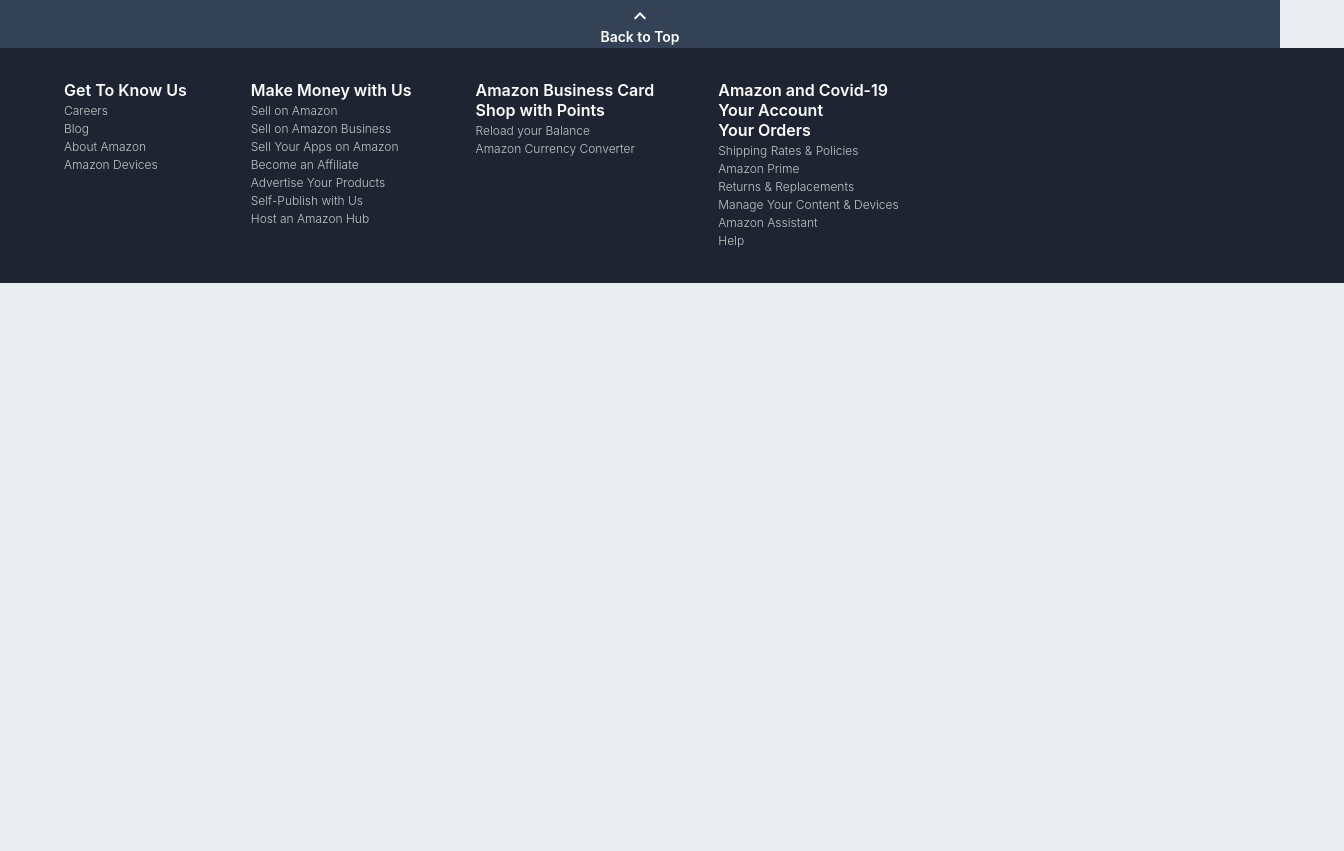
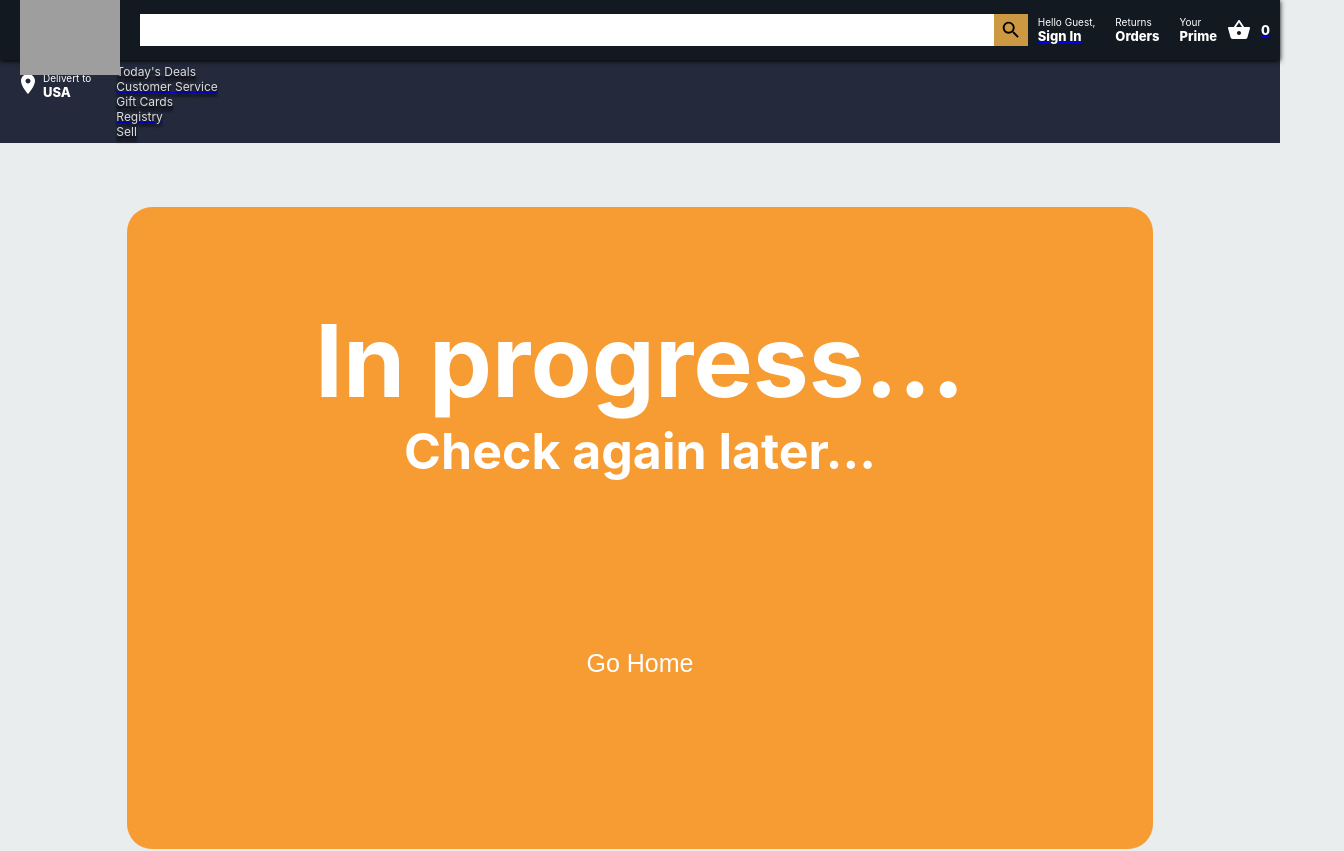
Before and after one commit to davesheinbein/amazon-clone-ds, a React (Create React App) app: page /inProgress in a window 1280 px wide. Shown: the top 851 px of the page, 1344 px wide, since content can reach past the window. Before the commit the page ends 800 px from the top, so only its background shows below. Built offline with nearby package versions, Linux system fonts and the light colour scheme; no server answers; grey boxes are pictures that could not be loaded.

Commit message:
update to header, footer

```diff
--- a/src/components/Footer/stlye/Footer.css
+++ b/src/components/Footer/stlye/Footer.css
@@ -1,9 +1,11 @@
 .footer {
-  width: 100%;
   background: #1e2432;
   display: -webkit-box;
   display: -ms-flexbox;
   display: flex;
+  -webkit-box-pack: center;
+      -ms-flex-pack: center;
+          justify-content: center;
   padding: 2em;
 }
 
--- a/src/components/Footer/stlye/Footer.scss
+++ b/src/components/Footer/stlye/Footer.scss
@@ -1,7 +1,7 @@
 .footer {
-	width: 100%;
 	background: rgb(30, 36, 50);
 	display: flex;
+	justify-content: center;
 	padding: 2em;
 }
 
--- a/src/components/Header/Header.jsx
+++ b/src/components/Header/Header.jsx
@@ -9,13 +9,13 @@
 
 function Header() {
 	const [{ basket, user }] = useStateValue();
-	const [show, handleShow] = useState(false);
+	const [show, handleShow] = useState(true);
 
 	useEffect(() => {
 		window.addEventListener('scroll', () => {
 			if (window.scrollY > 100) {
 				handleShow(true);
-			}
+			} else handleShow(false);
 		});
 		return () => {
 			window.removeEventListener('scroll');
@@ -100,17 +100,29 @@
 				</div>
 				<div
 					className={`nav ${show && 'subHeader__links'}`}>
+					<Link to='/inProgress'>
 						<span className='subHeader__link'>
 							Today's Deals
 						</span>
+					</Link>
+					<Link to='/inProgress'>
 						<span className='subHeader__link'>
 							Customer Service
 						</span>
+					</Link>
+					<Link to='/inProgress'>
 						<span className='subHeader__link'>
 							Gift Cards
 						</span>
-					<span className='subHeader__link'>Registry</span>
+					</Link>
+					<Link to='/inProgress'>
+						<span className='subHeader__link'>
+							Registry
+						</span>
+					</Link>
+					<Link to='/inProgress'>
 						<span className='subHeader__link'>Sell</span>
+					</Link>
 				</div>
 			</div>
 		</>
--- /dev/null
+++ b/src/components/InProgress/InProgress.jsx
@@ -0,0 +1,29 @@
+import React from 'react';
+import { Link } from 'react-router-dom';
+import './style/InProgress.css';
+
+function InProgress() {
+	return (
+		<div className='inProgrss'>
+			<div className='inProgress__container'>
+				<h1 className='inProgress__title'>
+					In progress...
+				</h1>
+				<h5 className='inProgress__message'>
+					Check again later...
+				</h5>
+				<div className='inProgress__buttonContainer'>
+					<Link to='/' style={{ textDecoration: 'none' }}>
+						<button
+							className='inProgress__button'
+							type='button'>
+							Go Home
+						</button>
+					</Link>
+				</div>
+			</div>
+		</div>
+	);
+}
+
+export default InProgress;
--- /dev/null
+++ b/src/components/InProgress/style/InProgress.css
@@ -0,0 +1,119 @@
+.inProgrss {
+  width: 100%;
+  height: 100%;
+  display: -webkit-box;
+  display: -ms-flexbox;
+  display: flex;
+  -webkit-box-orient: vertical;
+  -webkit-box-direction: normal;
+      -ms-flex-direction: column;
+          flex-direction: column;
+  -webkit-box-pack: center;
+      -ms-flex-pack: center;
+          justify-content: center;
+  -webkit-box-align: center;
+      -ms-flex-align: center;
+          align-items: center;
+  color: #ffffff;
+}
+
+.inProgress__container {
+  width: 80%;
+  height: 80vh;
+  margin: 4em;
+  display: -webkit-box;
+  display: -ms-flexbox;
+  display: flex;
+  -webkit-box-orient: vertical;
+  -webkit-box-direction: normal;
+      -ms-flex-direction: column;
+          flex-direction: column;
+  -webkit-box-pack: center;
+      -ms-flex-pack: center;
+          justify-content: center;
+  -webkit-box-align: center;
+      -ms-flex-align: center;
+          align-items: center;
+  background: #f79b33;
+  border: 1px solid rgba(247, 155, 51, 0.5);
+  border-radius: 25px;
+}
+
+.inProgress__title {
+  width: 100%;
+  height: 100%;
+  display: -webkit-box;
+  display: -ms-flexbox;
+  display: flex;
+  -webkit-box-orient: vertical;
+  -webkit-box-direction: normal;
+      -ms-flex-direction: column;
+          flex-direction: column;
+  -webkit-box-pack: end;
+      -ms-flex-pack: end;
+          justify-content: flex-end;
+  -webkit-box-align: center;
+      -ms-flex-align: center;
+          align-items: center;
+  font-size: 100px;
+}
+
+.inProgress__message {
+  width: 100%;
+  height: 100%;
+  display: -webkit-box;
+  display: -ms-flexbox;
+  display: flex;
+  -webkit-box-pack: center;
+      -ms-flex-pack: center;
+          justify-content: center;
+  -webkit-box-align: start;
+      -ms-flex-align: start;
+          align-items: flex-start;
+  font-size: 50px;
+}
+
+.inProgress__buttonContainer {
+  width: 100%;
+  height: 100%;
+  display: -webkit-box;
+  display: -ms-flexbox;
+  display: flex;
+  -webkit-box-orient: vertical;
+  -webkit-box-direction: normal;
+      -ms-flex-direction: column;
+          flex-direction: column;
+  -webkit-box-align: start;
+      -ms-flex-align: start;
+          align-items: flex-start;
+  -webkit-box-align: center;
+      -ms-flex-align: center;
+          align-items: center;
+}
+
+.inProgress__button {
+  display: -webkit-box;
+  display: -ms-flexbox;
+  display: flex;
+  -webkit-box-orient: vertical;
+  -webkit-box-direction: normal;
+      -ms-flex-direction: column;
+          flex-direction: column;
+  -webkit-box-pack: center;
+      -ms-flex-pack: center;
+          justify-content: center;
+  -webkit-box-align: center;
+      -ms-flex-align: center;
+          align-items: center;
+  padding: 0.5em 1em;
+  font-size: 25px;
+  color: #ffffff;
+  background: transparent;
+  border-color: transparent;
+  outline: transparent;
+}
+
+.inProgress__button:hover {
+  color: #000000;
+}
+/*# sourceMappingURL=InProgress.css.map */
--- /dev/null
+++ b/src/components/InProgress/style/InProgress.scss
@@ -0,0 +1,66 @@
+.inProgrss {
+	width: 100%;
+	height: 100%;
+	display: flex;
+	flex-direction: column;
+	justify-content: center;
+	align-items: center;
+	color: #ffffff;
+}
+
+.inProgress__container {
+	width: 80%;
+	height: 80vh;
+	margin: 4em;
+	display: flex;
+	flex-direction: column;
+	justify-content: center;
+	align-items: center;
+	background: rgba(247, 155, 51, 1);
+	border: 1px solid rgba(247, 155, 51, 0.5);
+	border-radius: 25px;
+}
+
+.inProgress__title {
+	width: 100%;
+	height: 100%;
+	display: flex;
+	flex-direction: column;
+	justify-content: flex-end;
+	align-items: center;
+	font-size: 100px;
+}
+
+.inProgress__message {
+	width: 100%;
+	height: 100%;
+	display: flex;
+	justify-content: center;
+	align-items: flex-start;
+	font-size: 50px;
+}
+
+.inProgress__buttonContainer {
+	width: 100%;
+	height: 100%;
+	display: flex;
+	flex-direction: column;
+	align-items: flex-start;
+	align-items: center;
+}
+
+.inProgress__button {
+	display: flex;
+	flex-direction: column;
+	justify-content: center;
+	align-items: center;
+	padding: 0.5em 1em;
+	font-size: 25px;
+	color: #ffffff;
+	background: transparent;
+	border-color: transparent;
+	outline: transparent;
+	&:hover {
+		color: #000000;
+	}
+}
--- a/src/pages/App/App.js
+++ b/src/pages/App/App.js
@@ -8,6 +8,7 @@
 import { auth } from '../../firebase';
 import { useStateValue } from '../../components/StateProvider/StateProvider';
 import Footer from '../../components/Footer/Footer';
+import InProgress from '../../components/InProgress/InProgress';
 
 function App() {
 	const [{}, dispatch] = useStateValue();
@@ -36,6 +37,10 @@
 	return (
 		<div className='app'>
 			<Switch>
+				<Route exact path='/inProgress'>
+					<Header />
+					<InProgress />
+				</Route>
 				<Route exact path='/login'>
 					<Login />
 				</Route>
```
Also changed, not shown: 2 other files (tests, documents, lock files or other folders). Lines whose indentation alone changed are shown as unchanged.
